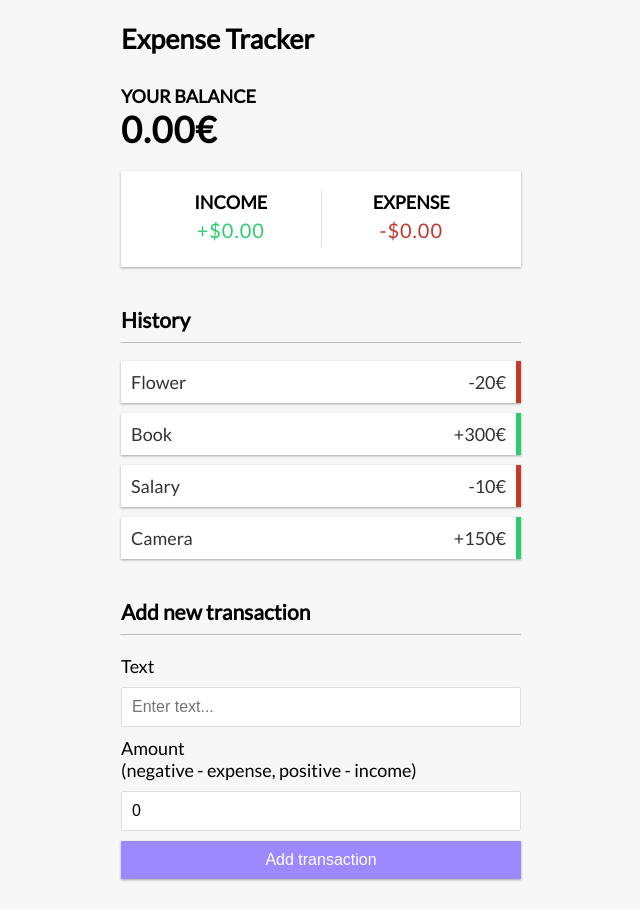
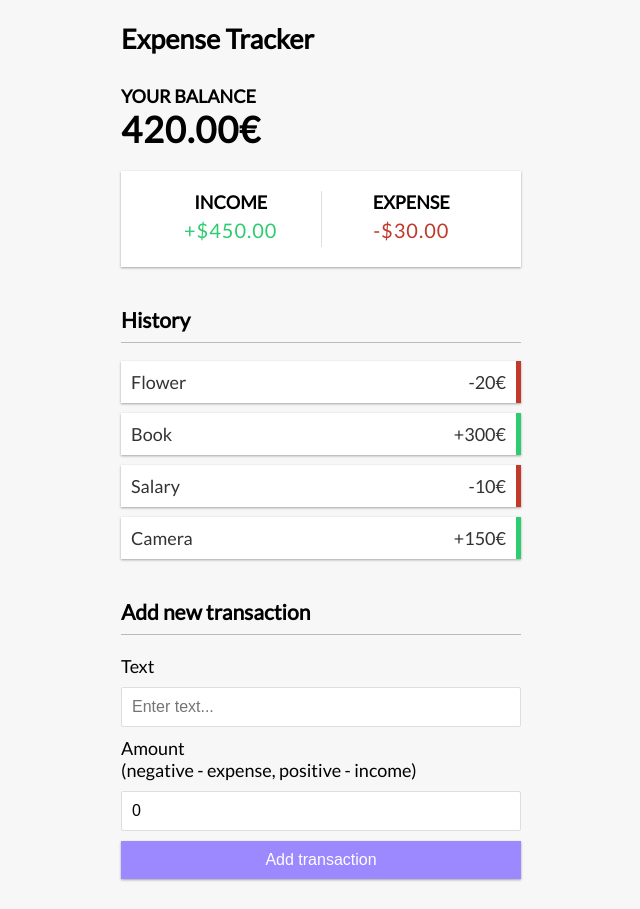
Before and after one commit to RPutraims/expense-tracker, a React (Create React App) app: page / in a window 1280 px wide. Shown: the whole page, without its empty margins (319-959 px from the left). Built offline with nearby package versions, Linux system fonts and the light colour scheme.

Commit message:
Money calculations
Balance, income and expense functionality implementation using Context

```diff
--- a/src/components/Balance.js
+++ b/src/components/Balance.js
@@ -1,12 +1,17 @@
-import React from 'react';
+import React, { useContext } from 'react';
+import { GlobalContext } from '../context/GlobalState';
 
 const Header = () => {
-  return (
+    const { transactions } = useContext(GlobalContext);
+    const amounts = transactions.map(transaction => transaction.amount);
+    const total = amounts.reduce((acc, item) => (acc +=item), 0).toFixed(2);
+
+    return (
     <>
         <h4>Your Balance</h4>
-        <h1>0.00€</h1>
+        <h1>{total}€</h1>
     </>
-  )
+    )
 }
 
 export default Header
--- a/src/components/IncomeExpenses.js
+++ b/src/components/IncomeExpenses.js
@@ -1,16 +1,31 @@
-import React from 'react';
+import React, {useContext} from 'react';
+import { GlobalContext } from '../context/GlobalState';
 
-const IncomeExpenses = () => {
+export const IncomeExpenses = () => {
+    const {transactions} = useContext(GlobalContext);
+
+    const amounts = transactions.map(transaction => transaction.amount);
+
+    const income = amounts
+        .filter(item => item > 0)
+        .reduce((acc, item) => (acc += item), 0)
+        .toFixed(2);
+
+    const expense = (
+        amounts.filter(item => item < 0).reduce((acc, item) => (acc += item), 0) * -1
+    ).toFixed(2);
+
+
   return (
     <>
        <div className="inc-exp-container">
         <div>
           <h4>Income</h4>
-          <p className="money plus">+$0.00</p>
+          <p className="money plus">+${income}</p>
         </div>
         <div>
           <h4>Expense</h4>
-          <p className="money minus">-$0.00</p>
+          <p className="money minus">-${expense}</p>
         </div>
       </div>
     </>
```
